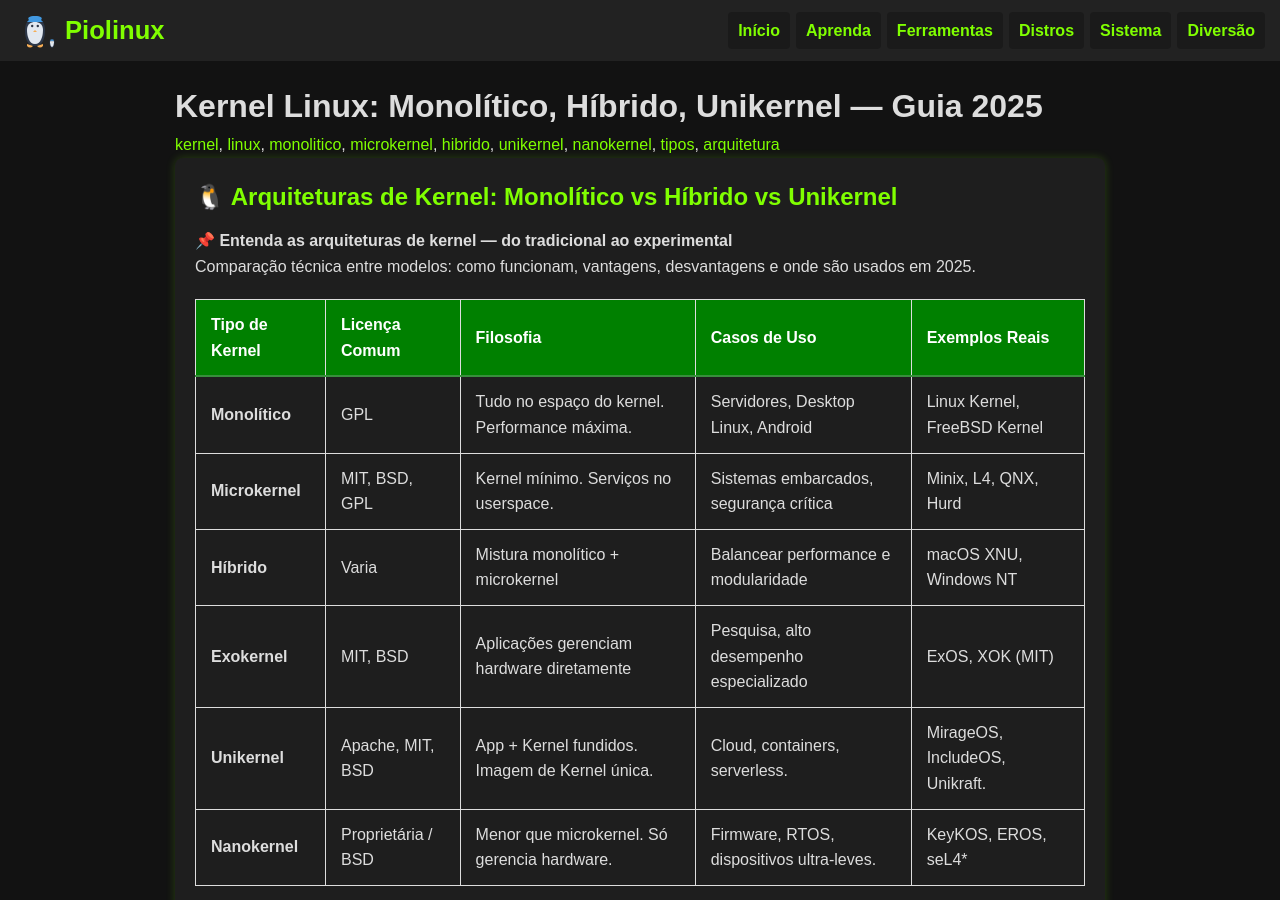
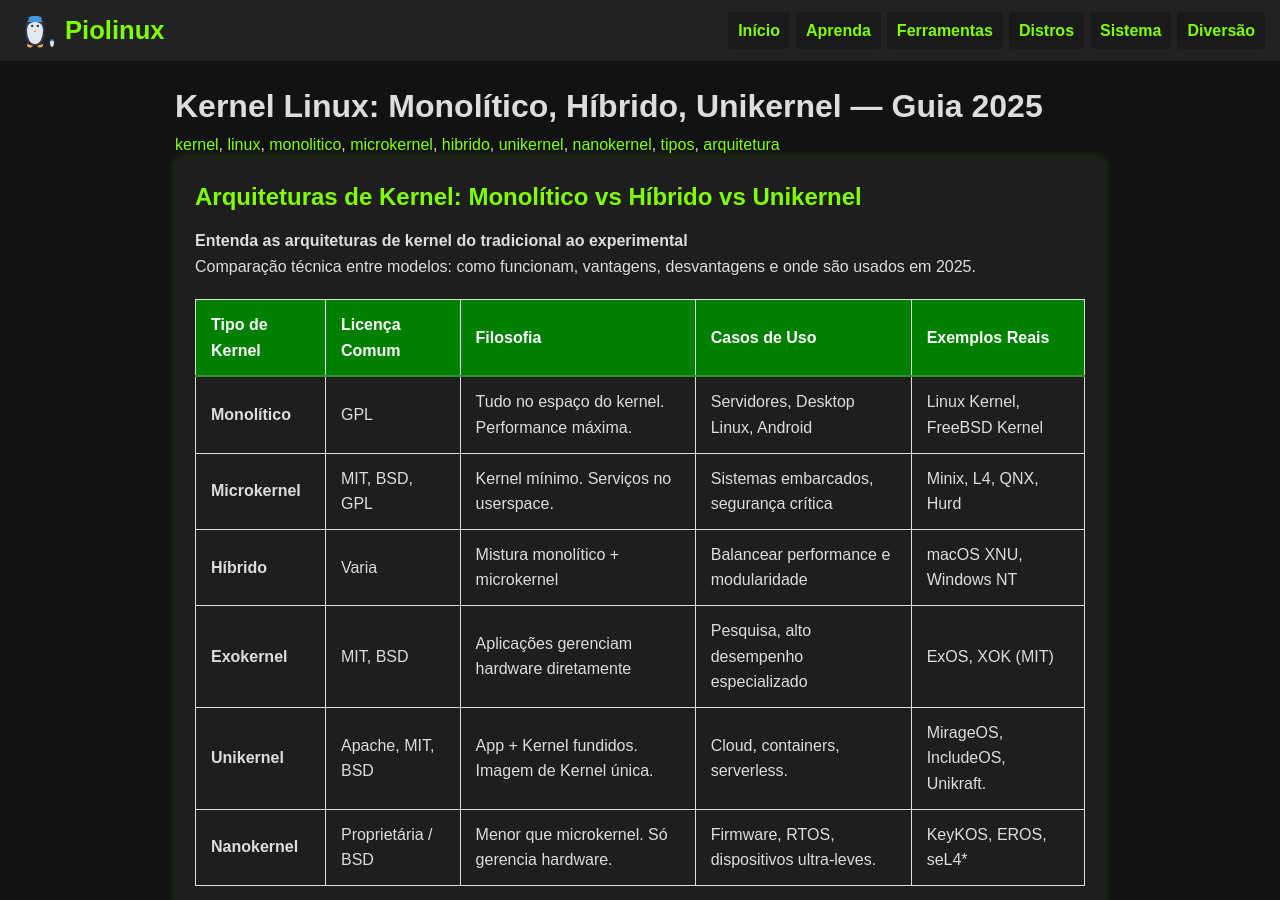
Before and after one commit to Piolinux/piolinux-site, a Jekyll site: the page built from _pages/tabela-evergreen-de-tipos-de-kernel.md, in a window 1280 px wide and 900 px high. Built offline with Jekyll 4.4.1, drawn with Linux system fonts in a browser that asks for light colours.

```diff
--- a/_pages/tabela-evergreen-de-tipos-de-kernel.md
+++ b/_pages/tabela-evergreen-de-tipos-de-kernel.md
@@ -15,10 +15,10 @@ tags: [kernel, linux, monolitico, microkernel, hibrido, unikernel, nanokernel, t
 
 
 <section>
-  <h2>🐧 Arquiteturas de Kernel: Monolítico vs Híbrido vs Unikernel</h2>
+  <h2>Arquiteturas de Kernel: Monolítico vs Híbrido vs Unikernel</h2>
 
   <div>
-    <strong>📌 Entenda as arquiteturas de kernel — do tradicional ao experimental</strong><br>
+    <strong>Entenda as arquiteturas de kernel do tradicional ao experimental</strong><br>
     Comparação técnica entre modelos: como funcionam, vantagens, desvantagens e onde são usados em 2025.
   </div>
 
```
